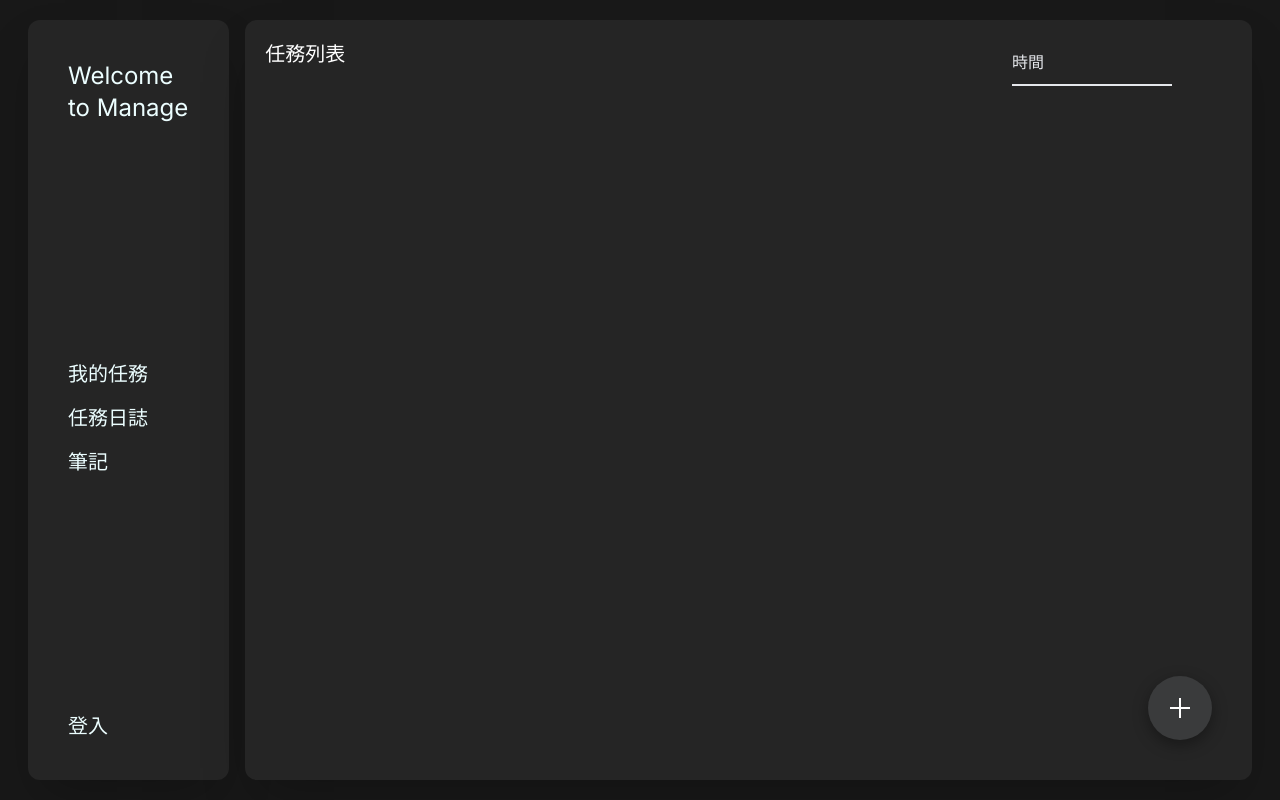
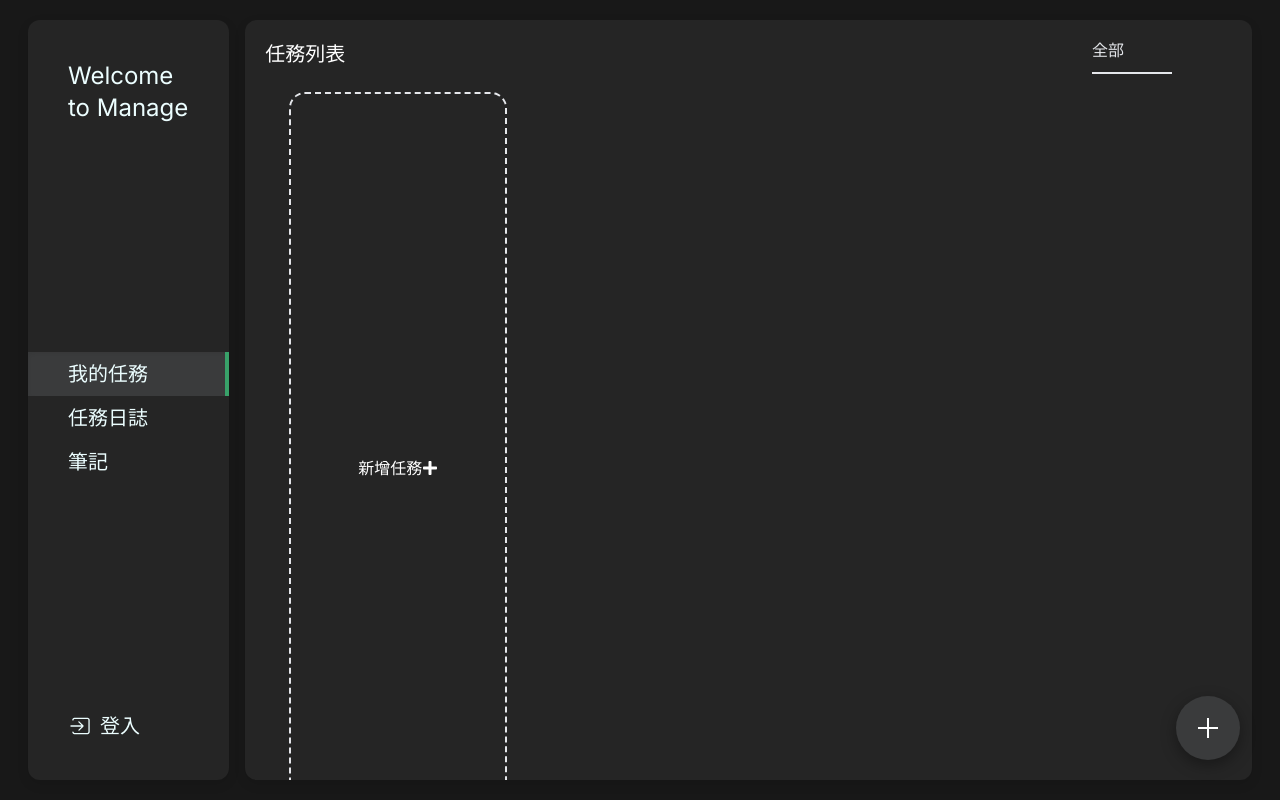
Before and after one commit to gh20000528/manage, a Next.js app: page /task in a window 1280 px wide. Built offline with nearby package versions, Linux system fonts and the light colour scheme.

Commit message:
add loading animation and css

```diff
--- a/app/auth/login.tsx
+++ b/app/auth/login.tsx
@@ -2,6 +2,7 @@
 import React, { useState } from 'react';
 import { useRouter } from 'next/navigation';
 import { useAuth } from '../stroe/AuthContext';
+
 
 
 export default function Login({}) {
@@ -21,8 +22,6 @@ export default function Login({}) {
             [name]: value
         }))
     }
-
-    // console.log(formData);
 
     const sumbitHandler = async (e: any) => {
         e.preventDefault()
--- a/app/components/card/index.tsx
+++ b/app/components/card/index.tsx
@@ -3,16 +3,23 @@
 import { useCard } from '@/app/stroe/CardContext';
 import axios from 'axios';
 import { useEffect, useState, ReactNode } from 'react';
+import { FaPlus } from "react-icons/fa";
 
 interface CardInfo {
     id: number,
     title: string,
     intro: string,
     updatedAt:string,
+    createdAt:string,
     finish: boolean
 }
 
-export default function Card() {
+interface CardProps {
+    openModal: () => void;
+}
+
+
+export default function Card({ openModal }: CardProps) {
     const { card, finishCard } = useCard()
 
     const clickHandler = async (id: number) => {
@@ -20,15 +27,16 @@ export default function Card() {
     };
 
     return (
-        <div className='text-white grid grid-cols-4 gap-4 p-10'>
+        <div className='text-white grid grid-cols-4 gap-4 p-6 h-screen'>
             {card.map((card: CardInfo) => (
                 <div key={card.id} className='card p-3 rounded-2xl relative'>
                     <h2 className='p-2 text-xl'>{card.title}</h2>
-                    <p className='px-2 pb-5 h-16'>{card.intro}</p>
-                    <p className='absolute right-3 bottom-3 text-sm'>{new Date(card.updatedAt).toLocaleDateString()}</p>
+                    <p className=' p-2 h-20'>{card.intro}</p>
+                    <p className='absolute right-3 bottom-3 text-sm'>{new Date(card.createdAt).toLocaleDateString()}</p>
                     <button className={`px-10 py-1 rounded-2xl ${card.finish? 'bg-green-500': 'bg-red-500'}`} onClick={() => clickHandler(card.id)}>{card.finish? "完成" : "進行中"}</button>
                 </div>
             ))}
+            <button className='bg-while border-2 border-dashed rounded-2xl flex items-center justify-center' onClick={openModal}>新增任務<FaPlus /></button>
         </div>
     )
 }
--- a/app/components/sidebar/index.tsx
+++ b/app/components/sidebar/index.tsx
@@ -2,17 +2,18 @@
 
 import React, { useEffect, useState } from 'react';
 import Link from 'next/link';
-import { useRouter } from 'next/navigation';
+import { useRouter, usePathname } from 'next/navigation';
 import AuthPage from '../../auth/page';
 import { useAuth } from '../../stroe/AuthContext';
 import UserInfo from '../user';
-
+import { IoIosLogIn } from "react-icons/io";
 
 export default function SideBar() {
     const { isLongin, logout, userList } = useAuth()
     const [isModalOpen, setIsModalOpen] = useState(false);
-    const [user, setUser] = useState()
+    const [user, setUser] = useState<null | undefined>(undefined);
     const router = useRouter();
+    const path = usePathname()
 
     useEffect(() => {
         if (isLongin) {
@@ -35,6 +36,7 @@ export default function SideBar() {
             setIsModalOpen(!isModalOpen);
         } else if (e.target.value === '登出'){
             logout()
+            setUser(null)
             router.push('/');
         }
     };
@@ -43,14 +45,14 @@ export default function SideBar() {
             <UserInfo data={user}/>
 
             {isModalOpen && <AuthPage/>}
-            <nav className='text-cyan-50 flex flex-col p-10 text-xl'>
-                <Link href='/task' className='py-2 cursor-pointer'>我的任務</Link>
-                <Link href='/worklist' className='py-2 cursor-pointer'>任務日誌</Link>
-                <Link href='/notes' className='py-2 cursor-pointer'>筆記</Link>
+            <nav className='text-cyan-50 flex flex-col text-left text-xl'>
+                <Link href='/task' className={`py-2 px-10 cursor-pointer ${path === '/task' ? 'linkfocus' : ''}`}>我的任務</Link>
+                <Link href='/worklist' className={`py-2 px-10  cursor-pointer ${path === '/worklist' ? 'linkfocus' : ''}`}>任務日誌</Link>
+                <Link href='/notes' className={`py-2 px-10  cursor-pointer ${path === '/notes' ? 'linkfocus' : ''}`}>筆記</Link>
             </nav>
 
 
-            <button onClick={toggleModal} className='text-cyan-50 flex flex-col p-10 text-xl' value={isLongin? '登出' : '登入'}>{isLongin? '登出' : '登入'}</button>
+            <button onClick={toggleModal} className='text-cyan-50 flex items-center p-10 text-xl' value={isLongin? '登出' : '登入'}><IoIosLogIn className="mr-2 text-2xl" />{isLongin? '登出' : '登入'}</button>
         </div>
     );
 }
--- /dev/null
+++ b/app/components/tools/loading.tsx
@@ -0,0 +1,14 @@
+import Board from "../board";
+
+export default function Loading () {
+    return(
+        <Board>
+            <div className='flex w-full space-x-2 justify-center items-center h-screen dark:invert'>
+                <span className='sr-only'>Loading...</span>
+                <div className='h-8 w-8 bg-black rounded-full animate-bounce [animation-delay:-0.3s]'></div>
+                <div className='h-8 w-8 bg-black rounded-full animate-bounce [animation-delay:-0.15s]'></div>
+                <div className='h-8 w-8 bg-black rounded-full animate-bounce'></div>
+            </div>
+        </Board>
+    )
+}
--- a/app/globals.css
+++ b/app/globals.css
@@ -27,6 +27,7 @@ body {
 
 .board{
   background-color: #252525;
+  box-shadow: rgba(0, 0, 0, 0.1) 0px 4px 12px;
 }
 
 .card {
@@ -34,9 +35,51 @@ body {
   background-color: #3A3B3C;
 }
 
+.linkfocus {
+  background-color: #3A3B3C;
+  position: relative;
+  box-shadow: rgba(0, 0, 0, 0.06) 0px 2px 4px 0px inset;
+}
+
+.linkfocus::after{
+  content: '';
+  position: absolute;
+  border-right: 4px solid #38a169;
+  height: 100%;
+  top: 0;
+  right: 0;
+}
+
 .newCardBtn {
-  @apply text-white text-2xl absolute right-10 bottom-10 p-5 card rounded-full
+  @apply text-white text-2xl fixed right-10 bottom-10 p-5 card rounded-full
 }
+
+.newCardBtn:hover::after{
+  opacity: 1;
+  transition: all 0.3s;
+}
+
+.newCardBtn::after{
+  content: '新增卡片';
+  position: absolute;
+  width: 100px;
+  height: 30px;
+  border-radius: 10px;
+  color: white;
+  display: flex;
+  align-items: center;
+  justify-content: center;
+  font-size: 18px;
+  background: #3A3B3C;
+  top:-40px;
+  right: -15px;
+  opacity: 0;
+  box-shadow: rgba(0, 0, 0, 0.35) 0px 5px 15px;
+}
+
+
+
+
 @layer utilities {
   .text-balance {
     text-wrap: balance;
--- a/app/page.tsx
+++ b/app/page.tsx
@@ -1,11 +1,13 @@
 "use client"
 
+import { useRouter } from 'next/navigation';
 import Board from './components/board';
-
-
+import { useEffect } from 'react';
 
 
 export default async function Home() {
+  const router = useRouter();
+
   return (
     <Board>
       <div>
--- a/app/task/page.tsx
+++ b/app/task/page.tsx
@@ -7,6 +7,7 @@ import Card from "../components/card";
 import { GrAdd } from "react-icons/gr";
 import NewCard from '../components/card/newcard';
 import { useCard } from "../stroe/CardContext";
+import Loading from '../components/tools/loading';
 
 
 interface CardInfo {
@@ -18,31 +19,39 @@ interface CardInfo {
 }
 
 export default function TaskPage(){
-    const {cardList} = useCard()
+    const { cardList } = useCard()
+    const [loading, setLoading] = useState(true);
 
     const [openModal, setOpenModal] = useState(false)
     const [card, setCard] = useState([])
 
     useEffect(() => {
         cardList()
+            .then(() => setLoading(false))
     },[])
-
 
     const clickHandler = (e: any) => {
         e.preventDefault()
         setOpenModal(!openModal)
     }
+
+    const openModalHandler = () => {
+        setOpenModal(!openModal);
+    };
+
     return (
         <Board>
+            {loading && <Loading/>}
             {openModal && <NewCard isOpen={openModal} setOpenModal={setOpenModal} />}
-            <div className="p-5 relative h-full">
+            <div className="p-5 relative h-full overflow-auto">
                 <h1 className="text-xl text-white">任務列表</h1>
-                <select className=" absolute top-5 right-20 block py-2.5 px-0 w-40 text-l text-gray-200 bg-transparent border-0 border-b-2 border-gray-200 appearance-none dark:text-gray-400 dark:border-gray-700 focus:outline-none focus:ring-0 focus:border-gray-200 peer">
+                <select className=" absolute top-2 right-20 block py-2.5 px-0 w-20 text-l text-gray-200 bg-transparent border-0 border-b-2 border-gray-200 appearance-none dark:text-gray-400 dark:border-gray-700 focus:outline-none focus:ring-0 focus:border-gray-200 peer">
+                    <option value="updatedAt">全部</option>
                     <option value="updatedAt">時間</option>
                     <option value="title">完成</option>
                     <option value="title">進行中</option>
                 </select>
-                <Card/>
+                <Card openModal={openModalHandler}/>
 
                 <button className="newCardBtn" onClick={clickHandler}><GrAdd /></button>
             </div>
```
